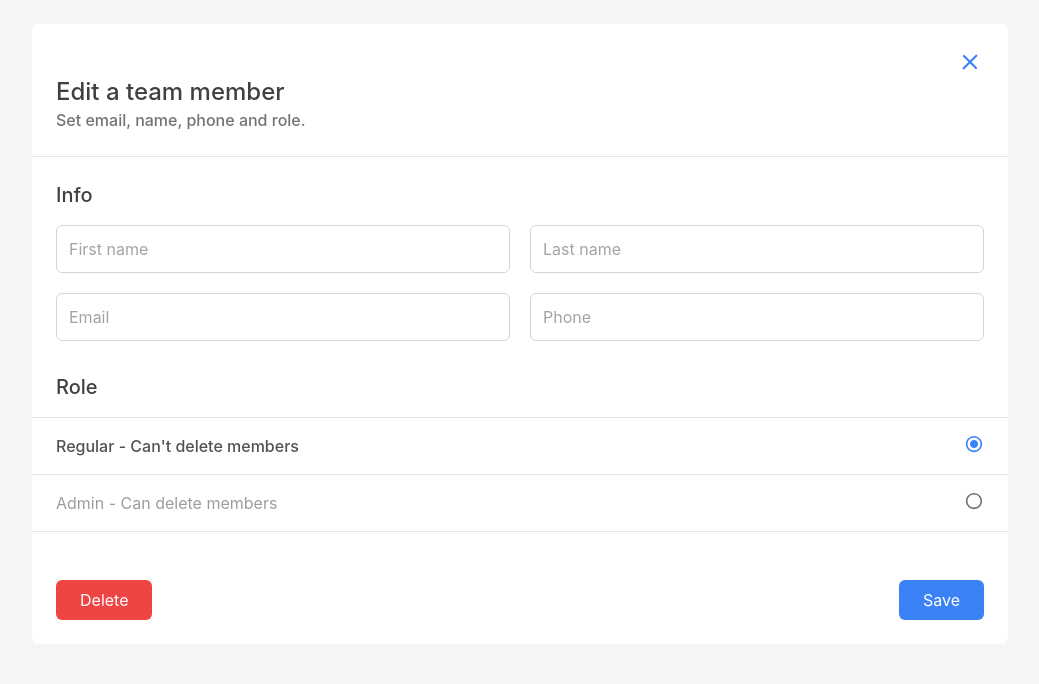
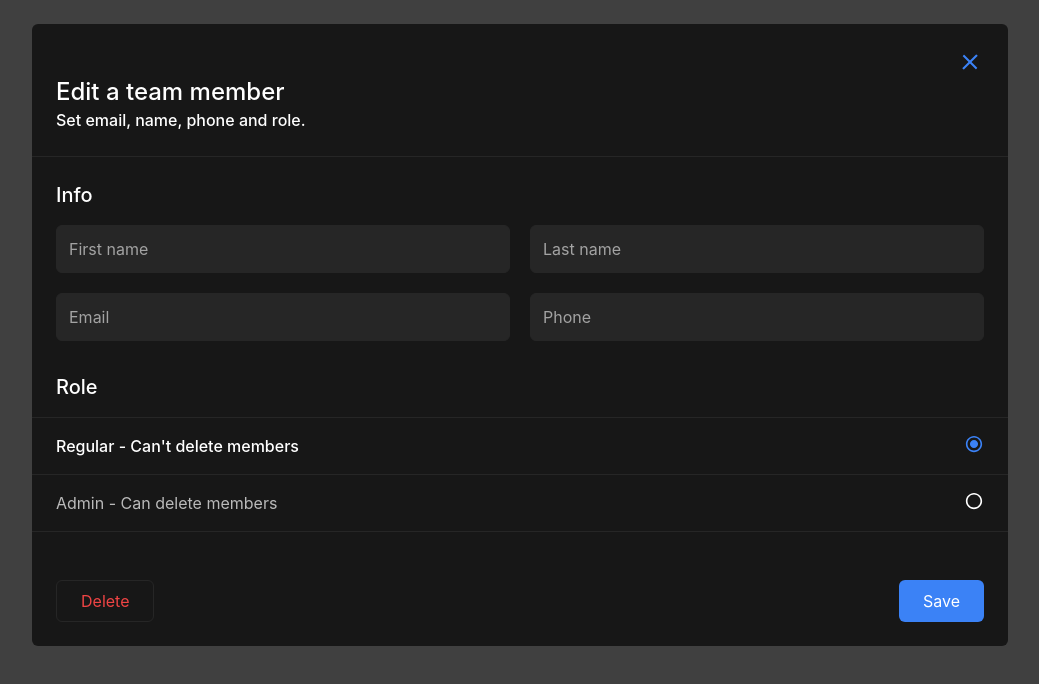
Before and after one commit to AKAspanion/teams-test, a React (Create React App) app: page /1/edit in a window 1280 px wide. Shown: the top 684 px of the page, without its empty margins (120-1159 px from the left). Built offline with nearby package versions, Linux system fonts and the light colour scheme.

Commit message:
UI fixes

```diff
--- a/src/app/App.tsx
+++ b/src/app/App.tsx
@@ -4,6 +4,8 @@ import Routes from '../routes';
 import { ErrorFallback } from '../views';
 
 function App() {
+  document.documentElement.classList.add('dark');
+
   return (
     <main className="bg-gray-200 bg-opacity-40 dark:bg-gray-700 text-gray-500 dark:text-white h-full">
       <div className="max-w-screen-lg mx-auto">
--- a/src/components/button/index.tsx
+++ b/src/components/button/index.tsx
@@ -10,9 +10,12 @@ const Button = ({
       type="button"
       onClick={() => onClick && onClick()}
       className={cs(
-        'px-6 py-2 text-sm md:text-base focus:outline-none rounded-md text-white',
-        { 'bg-blue-500 hover:bg-blue-600': !error },
-        { 'bg-red-500 hover:bg-red-600': error },
+        'px-6 py-2 text-sm md:text-base focus:outline-none rounded-md',
+        { 'bg-blue-500 hover:bg-blue-600 text-white': !error },
+        {
+          'bg-white-500 hover:bg-red-50 text-red-500 border border-gray-200 dark:border-gray-800 hover:bg-opacity-5':
+            error,
+        },
       )}>
       {children}
     </button>
--- a/src/components/container/index.tsx
+++ b/src/components/container/index.tsx
@@ -3,7 +3,7 @@ const Container = ({
   className = '',
 }: React.PropsWithChildren<ContainerProps>) => {
   return (
-    <section className="h-screen">
+    <section className="min-h-screen">
       <div className="md:p-6 p-3">
         <div
           className={`bg-white dark:bg-gray-900 rounded-md overflow-hidden ${className}`.trim()}>
--- a/src/views/add/index.tsx
+++ b/src/views/add/index.tsx
@@ -127,7 +127,7 @@ const Add = ({ type = 'add' }: { type?: string }) => {
             onInput={(v: string) => setUserForm('lastName', v)}
           />
         </div>
-        <div className="flex gap-3 md:gap-5 pt-4 md:pt-5 flex-col md:flex-row">
+        <div className="flex gap-3 md:gap-5 pt-3 md:pt-5 flex-col md:flex-row">
           <Input
             value={user.email}
             placeholder="Email"
--- a/src/views/home/index.tsx
+++ b/src/views/home/index.tsx
@@ -13,7 +13,9 @@ const Home = () => {
       <Heading
         title="Team members"
         className="p-3 md:p-6 pb-0 md:pb-0"
-        subtitle={`You have ${members.length} team members.`}
+        subtitle={`You have ${members.length} team member${
+          members.length > 1 ? 's' : ''
+        }.`}
         onAction={() => history.push('/add')}
       />
       <UserList items={members} />
--- a/src/views/not-found/index.tsx
+++ b/src/views/not-found/index.tsx
@@ -1,6 +1,6 @@
 const NotFound = () => {
   return (
-    <section className="h-screen flex items-center justify-center">
+    <section className="min-h-screen flex items-center justify-center">
       <div className="text-center">
         <h1 className="mx-auto text-3xl font-bold">404</h1>
         <p className="pt-2">Page not found</p>
```
